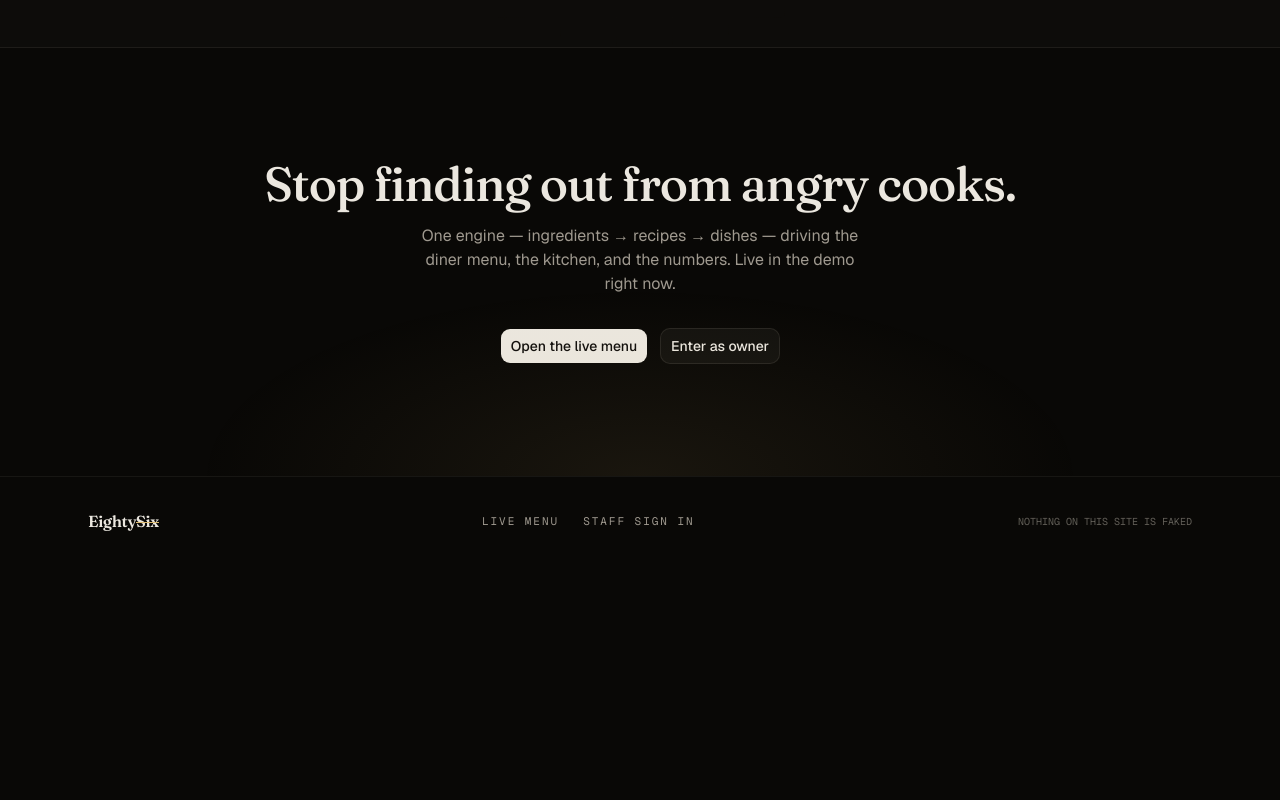
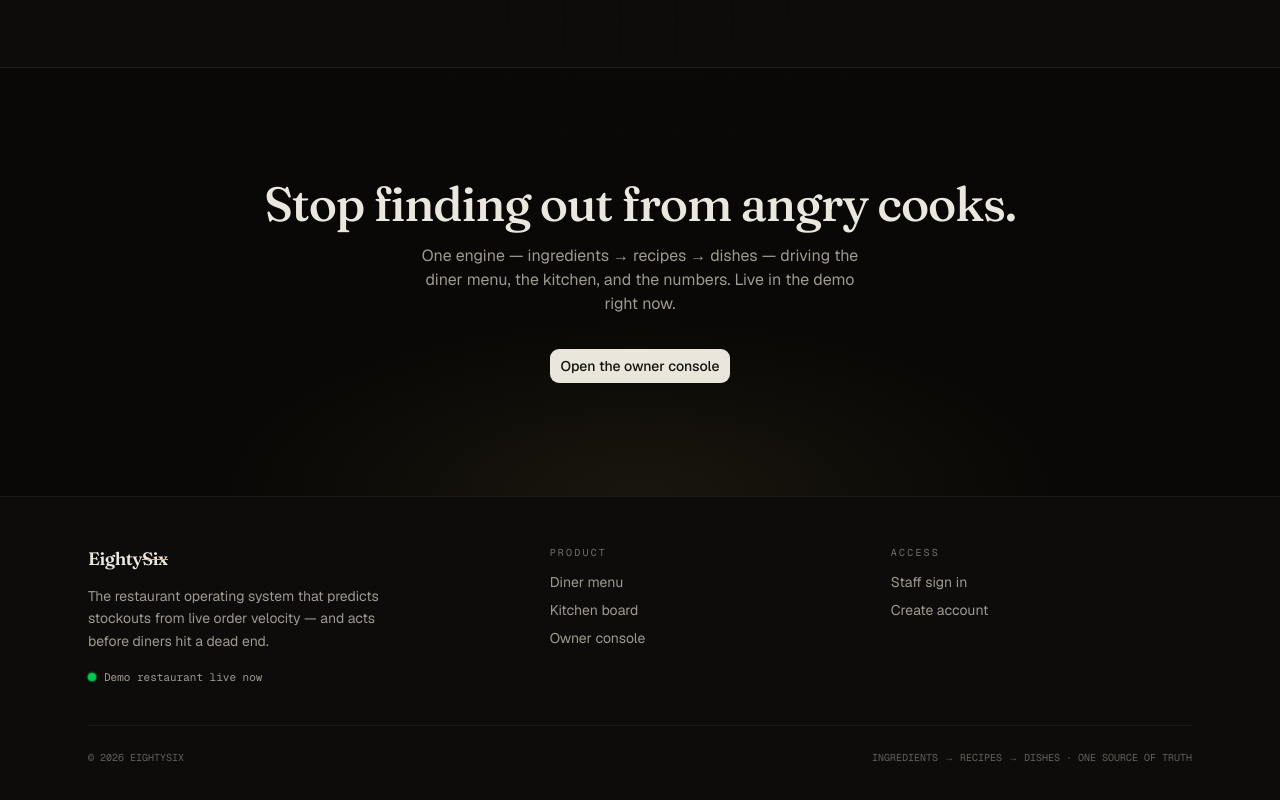
Before and after one commit to uttampreet-dev/EightySix, a Next.js app: page / in a window 1280 px wide. Shown: the part 2391-3191 px from the top of the page. Before the commit the page ends 2957 px from the top, so only its background shows below. Built offline with nearby package versions, Linux system fonts and the light colour scheme.

Commit message:
Product footer and simplified landing CTAs

```diff
--- a/src/app/dashboard/overview-client.tsx
+++ b/src/app/dashboard/overview-client.tsx
@@ -398,7 +398,7 @@ export function OverviewClient({
           {events.length === 0 ? (
             <p className="rounded-lg border border-dashed p-4 text-xs text-muted-foreground">
               Every stock movement lands here — orders depleting ingredients,
-              kitchen markdowns, restocks. Nothing is faked.
+              kitchen markdowns, restocks — a live audit trail.
             </p>
           ) : (
             <div className="space-y-1 overflow-hidden">
--- a/src/app/landing-client.tsx
+++ b/src/app/landing-client.tsx
@@ -459,7 +459,7 @@ const PROOF = [
   { k: "30 min", v: "rolling velocity window behind every prediction" },
   { k: "min()", v: "availability = the scarcest ingredient in the recipe" },
   { k: "45 min", v: "warning before a dish dies, while you can still act" },
-  { k: "0", v: "numbers faked — everything computes from live rows" },
+  { k: "3", v: "surfaces — menu, kitchen, console — reading one live engine" },
 ];
 
 export function LandingClient() {
@@ -619,29 +619,69 @@ export function LandingClient() {
               One engine — ingredients → recipes → dishes — driving the diner
               menu, the kitchen, and the numbers. Live in the demo right now.
             </p>
-            <div className="mt-8 flex flex-wrap items-center justify-center gap-3">
-              <Button asChild size="lg">
-                <Link href="/r/demo">Open the live menu</Link>
-              </Button>
-              <DemoEntryButton role="owner" label="Enter as owner" />
+            <div className="mt-8 flex justify-center">
+              <DemoEntryButton role="owner" label="Open the owner console" variant="default" />
             </div>
           </Reveal>
         </section>
 
-        <footer className="border-t border-border/60">
-          <div className="mx-auto flex w-full max-w-6xl flex-col items-center justify-between gap-4 px-6 py-8 sm:flex-row">
-            <Brand className="text-base" />
-            <div className="flex items-center gap-6 font-mono text-[11px] uppercase tracking-[0.18em] text-muted-foreground">
+        <footer className="border-t border-border/60 bg-white/1.5">
+          <div className="mx-auto w-full max-w-6xl px-6 py-12">
+            <div className="grid gap-10 sm:grid-cols-[1.4fr_1fr_1fr]">
+              <div>
+                <Brand className="text-lg" />
+                <p className="mt-3 max-w-xs text-sm leading-relaxed text-muted-foreground">
+                  The restaurant operating system that predicts stockouts from
+                  live order velocity — and acts before diners hit a dead end.
+                </p>
+                <div className="mt-4 flex items-center gap-2">
+                  <span className="relative flex h-2 w-2">
+                    <span className="absolute h-full w-full animate-ping rounded-full bg-green-500 opacity-60" />
+                    <span className="relative h-2 w-2 rounded-full bg-green-500" />
+                  </span>
+                  <span className="font-mono text-[11px] text-muted-foreground">
+                    Demo restaurant live now
+                  </span>
+                </div>
+              </div>
+              <div>
+                <p className="mb-3 font-mono text-[10px] uppercase tracking-[0.22em] text-muted-foreground/70">
+                  Product
+                </p>
+                <div className="flex flex-col gap-2 text-sm text-muted-foreground">
                   <Link href="/r/demo" className="transition-colors hover:text-foreground">
-                Live menu
+                    Diner menu
                   </Link>
+                  <Link href="/kitchen" className="transition-colors hover:text-foreground">
+                    Kitchen board
+                  </Link>
+                  <Link href="/dashboard" className="transition-colors hover:text-foreground">
+                    Owner console
+                  </Link>
+                </div>
+              </div>
+              <div>
+                <p className="mb-3 font-mono text-[10px] uppercase tracking-[0.22em] text-muted-foreground/70">
+                  Access
+                </p>
+                <div className="flex flex-col gap-2 text-sm text-muted-foreground">
                   <Link href="/login" className="transition-colors hover:text-foreground">
                     Staff sign in
                   </Link>
+                  <Link href="/signup" className="transition-colors hover:text-foreground">
+                    Create account
+                  </Link>
                 </div>
+              </div>
+            </div>
+            <div className="mt-10 flex flex-col items-center justify-between gap-3 border-t border-border/60 pt-6 sm:flex-row">
               <p className="font-mono text-[10px] text-muted-foreground/60">
-              NOTHING ON THIS SITE IS FAKED
+                © 2026 EIGHTYSIX
               </p>
+              <p className="font-mono text-[10px] text-muted-foreground/60">
+                INGREDIENTS → RECIPES → DISHES · ONE SOURCE OF TRUTH
+              </p>
+            </div>
           </div>
         </footer>
       </main>
```
Lines whose indentation alone changed are shown as unchanged.
